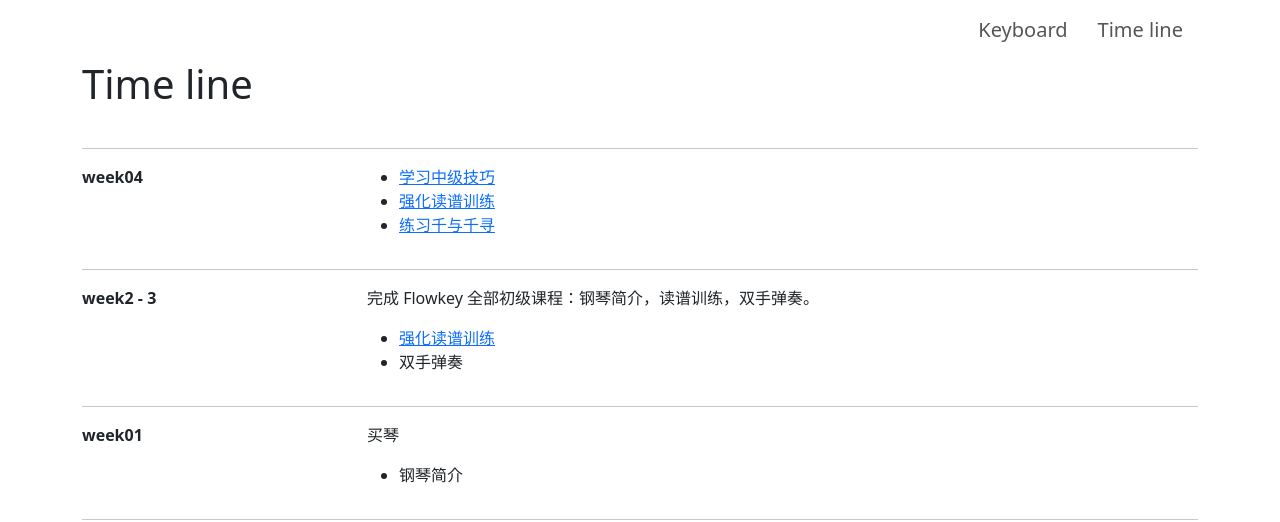
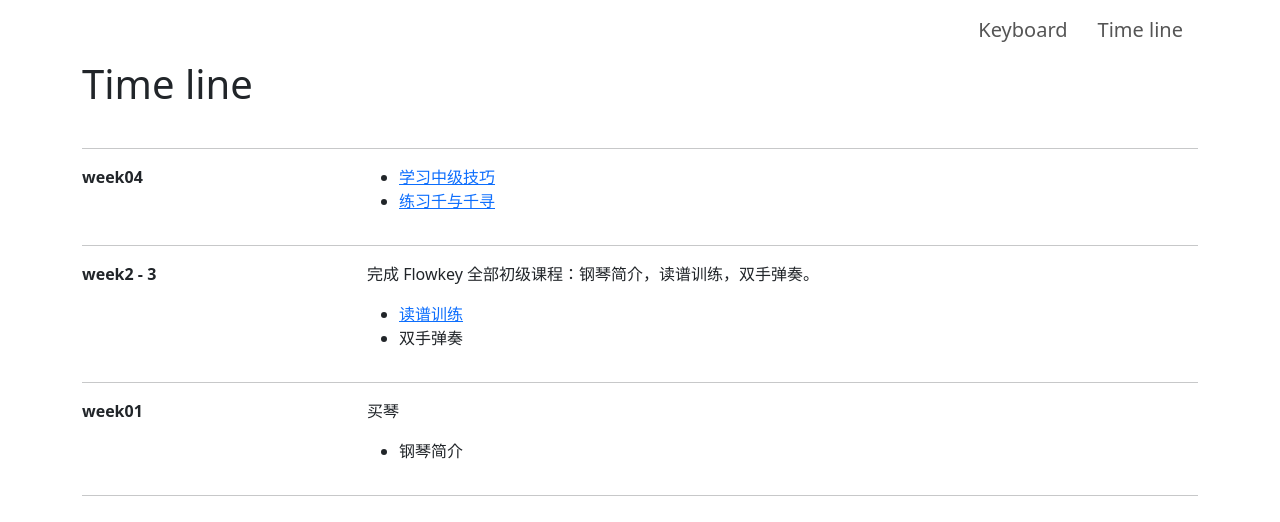
Before and after one commit to HarryWang74/leanringPiano, an Angular app in the folder webPages/: page /timeline in a window 1280 px wide. Shown: the top 522 px of the page. Built offline with nearby package versions, Linux system fonts and the light colour scheme.

Commit message:
Update timeline.component.html

```diff
--- a/webPages/src/app/timeline/timeline.component.html
+++ b/webPages/src/app/timeline/timeline.component.html
@@ -7,7 +7,6 @@
         <div class="col-9">
             <ul>
                 <li><a routerLink="/week04a" routerLinkActive="active">学习中级技巧</a></li>
-                <li><a routerLink="/week02a" routerLinkActive="active">强化读谱训练</a></li>
                 <li><a target="_blank" href="https://app.flowkey.com/player/eAbaMeTGkLE7coChG?title=Spirited%20Away%20%E2%80%93%20One%20Summer%27s%20Day&artist=Joe%20Hisaishi">练习千与千寻</a>
                 </li>
             </ul>
@@ -19,7 +18,7 @@
         <div class="col-9">
             <p>完成 Flowkey 全部初级课程：钢琴简介，读谱训练，双手弹奏。</p>
             <ul>
-                <li><a routerLink="/week02a" routerLinkActive="active">强化读谱训练</a></li>
+                <li><a routerLink="/week02a" routerLinkActive="active">读谱训练</a></li>
                 <li><a>双手弹奏</a></li>
             </ul>
         </div>
```
